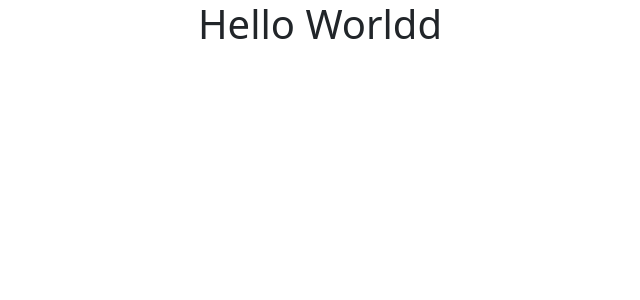
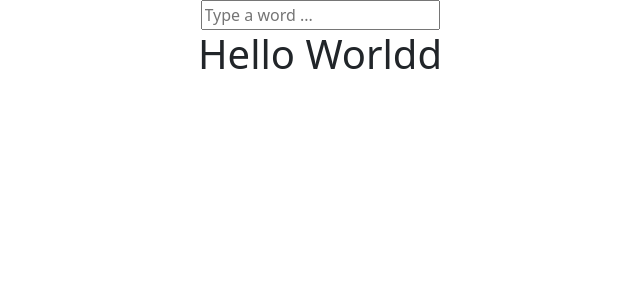
Before and after one commit to MayaSalkiewicz/dictionary-project, a React (Create React App) app: page / in a window 1280 px wide. Shown: the top 300 px of the page, without its empty margins (320-960 px from the left). Built offline with nearby package versions, Linux system fonts and the light colour scheme.

Commit message:
search engine

```diff
--- a/src/App.js
+++ b/src/App.js
@@ -1,10 +1,15 @@
 import "./App.css";
+import Dictionary from "./Dictionary";
 
 function App() {
   return (
     <div className="App">
-      <header className="App-header"></header>
-      <h1>Hello Worldd</h1>
+      <div className="container">
+        <header className="App-header">
+          <Dictionary />
+        </header>
+        <h1>Hello Worldd</h1>
+      </div>
     </div>
   );
 }
--- /dev/null
+++ b/src/Dictionary.js
@@ -0,0 +1,26 @@
+import React, { useState } from "react";
+import axios from "axios";
+
+export default function Dictionary() {
+  let [keyWord, setKeyWord] = useState("");
+  function searchWordMeaning(event) {
+    event.preventDefault();
+    alert(`Search ${keyWord}`);
+  }
+
+  function handleChange(event) {
+    setKeyWord(event.target.value);
+  }
+
+  return (
+    <div>
+      <form onSubmit={searchWordMeaning}>
+        <input
+          onChange={handleChange}
+          type="search"
+          placeholder="Type a word ..."
+        />
+      </form>
+    </div>
+  );
+}
```
